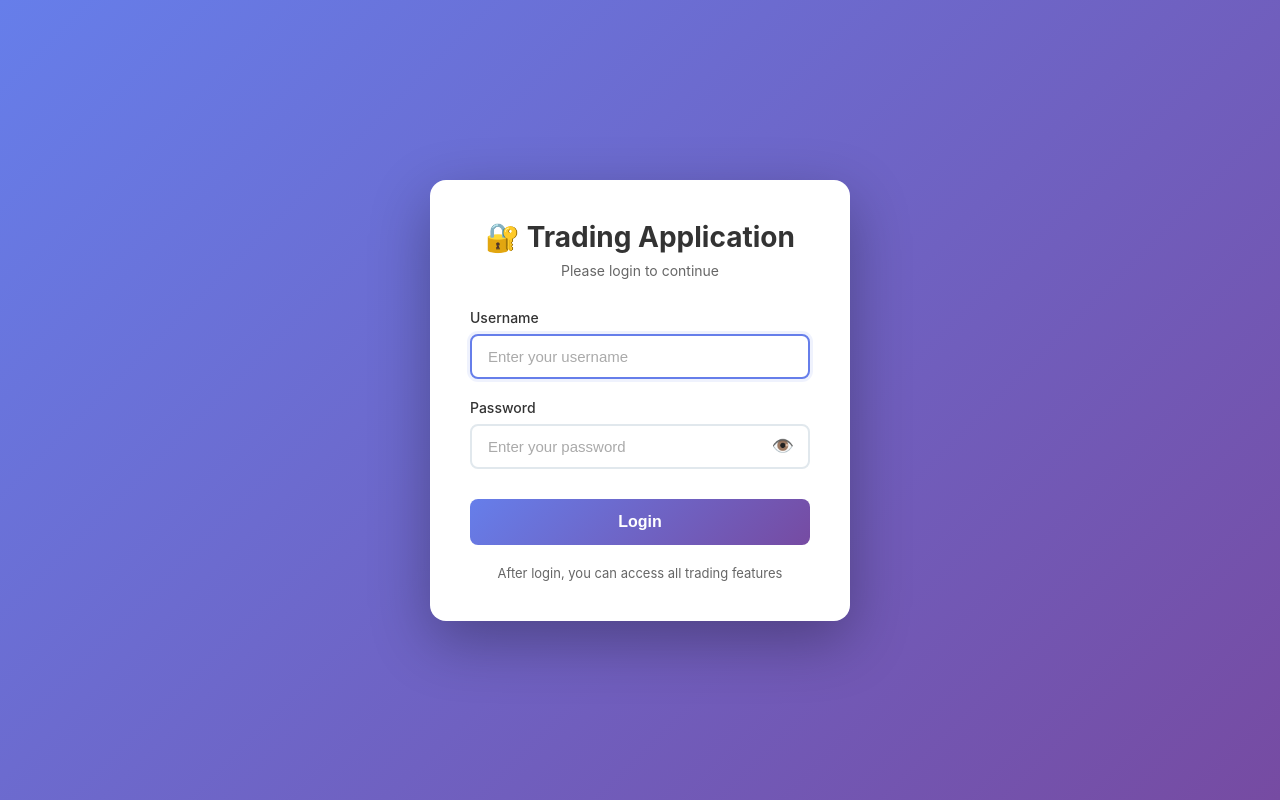
After one commit to kwinkzap-bot/Mine, a Flask app: template Mine/templates/login.html in a window 1280 px wide. The commit adds this page. Run offline with Flask 3, Linux system fonts and the light colour scheme; the template is opened without the code that fills it, so the values that code supplies are empty; some libraries are stand-ins or nearby versions.

Commit message:
Add user authentication system with login page and improved navigation

```diff
--- /dev/null
+++ b/Mine/static/css/login.css
@@ -0,0 +1,296 @@
+/* Login & Logout Button Styles */
+.nav-link-login, .nav-link-logout {
+    margin-right: 15px;
+    text-decoration: none;
+    color: #666;
+    padding: 3px 0;
+    font-weight: 500;
+    font-size: 14px;
+}
+
+.nav-link-login {
+    color: #28a745;
+    margin-left: auto;
+    background: none;
+    border: none;
+    cursor: pointer;
+}
+
+.nav-link-logout {
+    color: #dc3545;
+    margin-right: 0;
+    margin-left: 5px;
+    background: none;
+    border: none;
+    cursor: pointer;
+    transition: all 0.2s;
+    text-decoration: none;
+    padding: 3px 0;
+    font-weight: 500;
+    font-size: 14px;
+}
+
+.nav-link-login:hover {
+    color: #000;
+}
+
+.nav-link-logout:hover {
+    color: #c82333;
+    transform: scale(1.2);
+}
+
+/* Login Dropdown */
+.login-dropdown {
+    position: relative;
+    margin-left: auto;
+    display: flex;
+    align-items: center;
+    gap: 5px;
+}
+
+.dropdown-menu {
+    display: none;
+    position: absolute;
+    top: 100%;
+    right: 0;
+    background: white;
+    border: 1px solid #dee2e6;
+    border-radius: 6px;
+    box-shadow: 0 4px 12px rgba(0, 0, 0, 0.15);
+    min-width: 180px;
+    z-index: 1000;
+    margin-top: 8px;
+}
+
+.dropdown-menu.show {
+    display: block;
+}
+
+.dropdown-item {
+    display: block;
+    padding: 12px 16px;
+    color: #333;
+    text-decoration: none;
+    font-size: 14px;
+    border-bottom: 1px solid #f0f0f0;
+    transition: background 0.2s;
+}
+
+.dropdown-item:last-child {
+    border-bottom: none;
+}
+
+.dropdown-item:hover {
+    background: #f8f9fa;
+    color: #28a745;
+    font-weight: 500;
+}
+
+/* Login Page Styles */
+* {
+    margin: 0;
+    padding: 0;
+    box-sizing: border-box;
+}
+
+body {
+    font-family: -apple-system, BlinkMacSystemFont, 'Segoe UI', Roboto, Oxygen, Ubuntu, Cantarell, sans-serif;
+    background: linear-gradient(135deg, #667eea 0%, #764ba2 100%);
+    min-height: 100vh;
+    display: flex;
+    align-items: center;
+    justify-content: center;
+    padding: 20px;
+}
+
+.login-container {
+    background: white;
+    border-radius: 16px;
+    box-shadow: 0 20px 60px rgba(0, 0, 0, 0.3);
+    padding: 40px;
+    width: 100%;
+    max-width: 420px;
+    animation: slideUp 0.5s ease-out;
+}
+
+@keyframes slideUp {
+    from {
+        opacity: 0;
+        transform: translateY(30px);
+    }
+    to {
+        opacity: 1;
+        transform: translateY(0);
+    }
+}
+
+.login-header {
+    text-align: center;
+    margin-bottom: 30px;
+}
+
+.login-header h1 {
+    color: #333;
+    font-size: 28px;
+    margin-bottom: 8px;
+}
+
+.login-header p {
+    color: #666;
+    font-size: 14px;
+}
+
+.form-group {
+    margin-bottom: 20px;
+}
+
+.form-group label {
+    display: block;
+    margin-bottom: 8px;
+    color: #333;
+    font-weight: 500;
+    font-size: 14px;
+}
+
+.form-group input {
+    width: 100%;
+    padding: 12px 16px;
+    border: 2px solid #e1e8ed;
+    border-radius: 8px;
+    font-size: 15px;
+    transition: all 0.3s ease;
+    outline: none;
+}
+
+.form-group input:focus {
+    border-color: #667eea;
+    box-shadow: 0 0 0 3px rgba(102, 126, 234, 0.1);
+}
+
+.form-group input::placeholder {
+    color: #aaa;
+}
+
+.btn-login {
+    width: 100%;
+    padding: 14px;
+    background: linear-gradient(135deg, #667eea 0%, #764ba2 100%);
+    color: white;
+    border: none;
+    border-radius: 8px;
+    font-size: 16px;
+    font-weight: 600;
+    cursor: pointer;
+    transition: transform 0.2s ease, box-shadow 0.2s ease;
+    margin-top: 10px;
+}
+
+.btn-login:hover {
+    transform: translateY(-2px);
+    box-shadow: 0 10px 20px rgba(102, 126, 234, 0.3);
+}
+
+.btn-login:active {
+    transform: translateY(0);
+}
+
+.btn-login:disabled {
+    opacity: 0.6;
+    cursor: not-allowed;
+    transform: none;
+}
+
+.alert {
+    padding: 12px 16px;
+    border-radius: 8px;
+    margin-bottom: 20px;
+    font-size: 14px;
+    display: none;
+    animation: fadeIn 0.3s ease;
+}
+
+@keyframes fadeIn {
+    from {
+        opacity: 0;
+    }
+    to {
+        opacity: 1;
+    }
+}
+
+.alert-error {
+    background: #fee;
+    color: #c33;
+    border-left: 4px solid #c33;
+}
+
+.alert-success {
+    background: #efe;
+    color: #3c3;
+    border-left: 4px solid #3c3;
+}
+
+.alert-info {
+    background: #e3f2fd;
+    color: #1976d2;
+    border-left: 4px solid #1976d2;
+}
+
+.footer-text {
+    text-align: center;
+    margin-top: 20px;
+    color: #666;
+    font-size: 13px;
+}
+
+.password-toggle {
+    position: relative;
+}
+
+.password-toggle-btn {
+    position: absolute;
+    right: 12px;
+    top: 50%;
+    transform: translateY(-50%);
+    background: none;
+    border: none;
+    cursor: pointer;
+    color: #666;
+    font-size: 18px;
+    padding: 4px;
+    line-height: 1;
+}
+
+.password-toggle-btn:hover {
+    color: #333;
+}
+
+.default-credentials {
+    background: #fff3cd;
+    border: 1px solid #ffc107;
+    border-radius: 8px;
+    padding: 12px;
+    margin-bottom: 20px;
+    font-size: 13px;
+    color: #856404;
+}
+
+.default-credentials strong {
+    display: block;
+    margin-bottom: 4px;
+}
+
+.spinner {
+    display: inline-block;
+    width: 14px;
+    height: 14px;
+    border: 2px solid rgba(255,255,255,0.3);
+    border-top-color: white;
+    border-radius: 50%;
+    animation: spin 0.8s linear infinite;
+    margin-right: 8px;
+}
+
+@keyframes spin {
+    to { transform: rotate(360deg); }
+}
--- /dev/null
+++ b/Mine/templates/login.html
@@ -0,0 +1,141 @@
+<!DOCTYPE html>
+<html lang="en">
+<head>
+    <meta charset="UTF-8">
+    <meta name="viewport" content="width=device-width, initial-scale=1.0">
+    <title>Login - Trading Application</title>
+    <link rel="icon" type="image/png" href="{{ url_for('static', filename='trading.png') }}">
+    <link rel="stylesheet" href="{{ url_for('static', filename='css/login.css') }}">
+</head>
+<body>
+    <div class="login-container">
+        <div class="login-header">
+            <h1>🔐 Trading Application</h1>
+            <p>Please login to continue</p>
+        </div>
+
+        <div id="alertBox" class="alert"></div>
+
+        <form id="loginForm">
+            <div class="form-group">
+                <label for="username">Username</label>
+                <input
+                    type="text"
+                    id="username"
+                    name="username"
+                    placeholder="Enter your username"
+                    required
+                    autocomplete="username"
+                    autofocus
+                >
+            </div>
+
+            <div class="form-group">
+                <label for="password">Password</label>
+                <div class="password-toggle">
+                    <input
+                        type="password"
+                        id="password"
+                        name="password"
+                        placeholder="Enter your password"
+                        required
+                        autocomplete="current-password"
+                    >
+                    <button
+                        type="button"
+                        class="password-toggle-btn"
+                        id="togglePassword"
+                        title="Show/Hide password"
+                    >
+                        👁️
+                    </button>
+                </div>
+            </div>
+
+            <button type="submit" class="btn-login" id="loginBtn">
+                Login
+            </button>
+        </form>
+
+        <div class="footer-text">
+            After login, you can access all trading features
+        </div>
+    </div>
+
+    <script>
+        // Password toggle functionality
+        document.getElementById('togglePassword').addEventListener('click', function() {
+            const passwordInput = document.getElementById('password');
+            const type = passwordInput.type === 'password' ? 'text' : 'password';
+            passwordInput.type = type;
+            this.textContent = type === 'password' ? '👁️' : '🙈';
+        });
+
+        // Show alert function
+        function showAlert(message, type = 'error') {
+            const alertBox = document.getElementById('alertBox');
+            alertBox.className = 'alert alert-' + type;
+            alertBox.textContent = message;
+            alertBox.style.display = 'block';
+
+            if (type === 'success') {
+                setTimeout(() => {
+                    alertBox.style.display = 'none';
+                }, 3000);
+            }
+        }
+
+        // Login form submission
+        document.getElementById('loginForm').addEventListener('submit', async function(e) {
+            e.preventDefault();
+
+            const username = document.getElementById('username').value.trim();
+            const password = document.getElementById('password').value;
+            const loginBtn = document.getElementById('loginBtn');
+
+            if (!username || !password) {
+                showAlert('Please enter both username and password', 'error');
+                return;
+            }
+
+            // Disable button and show loading
+            loginBtn.disabled = true;
+            loginBtn.innerHTML = '<span class="spinner"></span>Logging in...';
+
+            try {
+                const response = await fetch('/auth/user-login', {
+                    method: 'POST',
+                    headers: {
+                        'Content-Type': 'application/json'
+                    },
+                    body: JSON.stringify({ username, password })
+                });
+
+                const data = await response.json();
+
+                if (data.success) {
+                    showAlert('Login successful! Redirecting...', 'success');
+                    setTimeout(() => {
+                        window.location.href = data.redirect || '/';
+                    }, 500);
+                } else {
+                    showAlert(data.error || 'Login failed. Please check your credentials.', 'error');
+                    loginBtn.disabled = false;
+                    loginBtn.innerHTML = 'Login';
+                }
+            } catch (error) {
+                console.error('Login error:', error);
+                showAlert('Network error. Please try again.', 'error');
+                loginBtn.disabled = false;
+                loginBtn.innerHTML = 'Login';
+            }
+        });
+
+        // Auto-fill for development (remove in production)
+        {% if config.DEBUG %}
+        document.getElementById('username').value = 'Mine';
+        document.getElementById('password').value = 'Mine';
+        {% endif %}
+    </script>
+</body>
+</html>
```
Also changed, not shown: Mine/src/trading_app/app/routes/api.py (+14 -0 lines), Mine/src/trading_app/app/routes/auth.py (+60 -1 lines), Mine/src/trading_app/app/routes/pages.py (+23 -8 lines), Mine/src/trading_app/app/utils/user_auth.py (added, +179 -0 lines), Mine/static/css/main.css (+14 -1 lines), Mine/templates/base.html (+12 -0 lines), Mine/src/.users.json (added).
